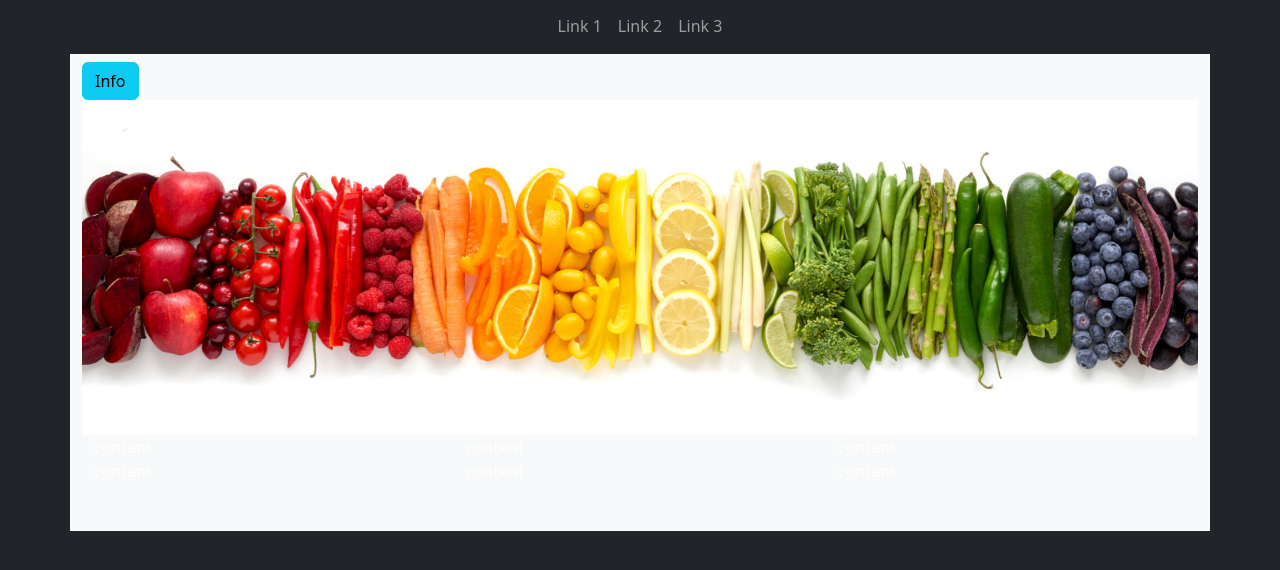
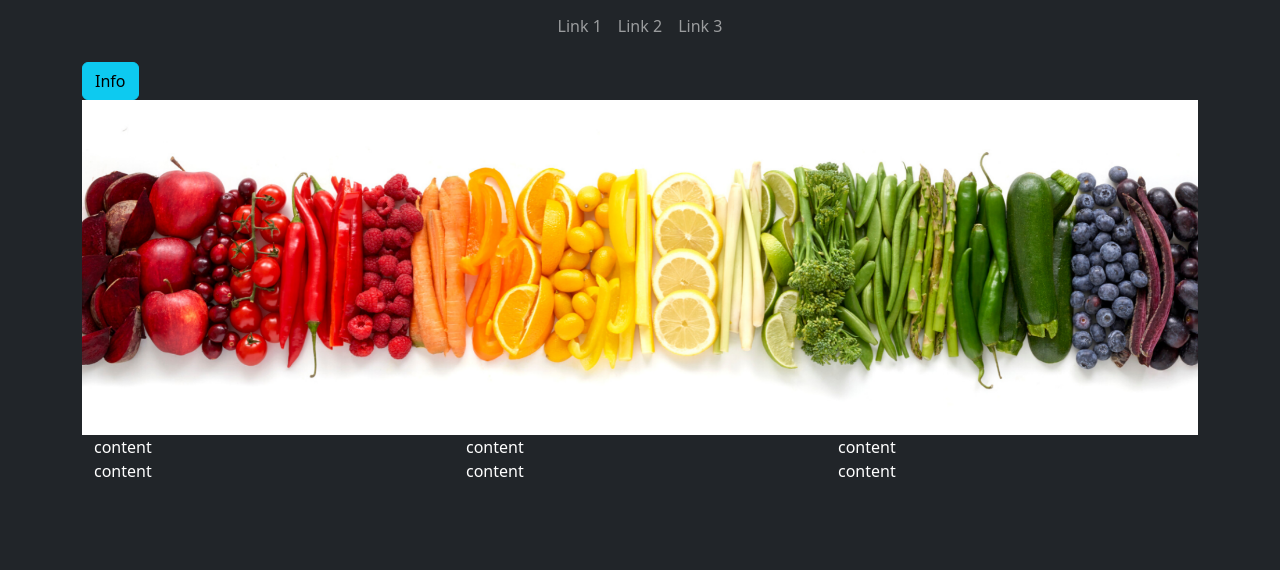
Before and after one commit to MistySK/FE-Week-3-Assignment, a website: page index.html in a window 1280 px wide. Shown: the part 144-714 px from the top of the page. Drawn offline with nearby package versions, Linux system fonts and the light colour scheme.

Commit message:
commit remove container bg

```diff
--- a/index.html
+++ b/index.html
@@ -34,7 +34,7 @@
 
 </nav>
 
-    <div id="main-container" class="container pt-2 pb-5 bg-light">
+    <div id="main-container" class="container pt-2 pb-5">
         <div>
             <button type="button" class="btn btn-info">Info</button>
           <img
```
